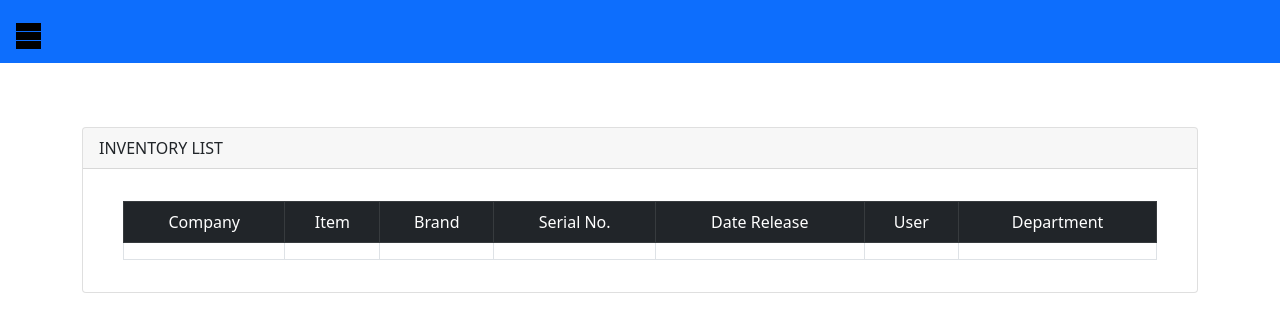
After one commit to joeygracesabusido/admin-apps-dgc, a FastAPI app: template apps/templates/inventory/inventory_list.html in a window 1280 px wide. The commit adds this page. Shown: the top 332 px of the page. Run offline with FastAPI, Linux system fonts and the light colour scheme; the template is opened without the code that fills it, so the values that code supplies are empty; some libraries are stand-ins or nearby versions.

Commit message:
07.17.2024 4:54 PM

```diff
--- a/apps/main.py
+++ b/apps/main.py
@@ -7,10 +7,11 @@ from starlette.responses import PlainTextResponse
 # from .routes.login import login_router
 from apps.routes.admin import api
 from apps.routes.login import login_router
+from apps.routes.inventory import api_invt
 
 from apps.routes.graphql import graphql_app
 
-from apps.routes.inventory import api_inventory
+from apps.routes.inventory_temp import api_inventory
 
 from fastapi.staticfiles import StaticFiles
 
@@ -29,6 +30,7 @@ app.add_middleware(
 app.include_router(api, tags=["admin"])
 app.include_router(login_router)
 app.include_router(api_inventory)
+app.include_router(api_invt, tags=['inventory'])
 
 # Mount Strawberry's GraphQL app onto FastAPI
 app.mount("/graphql", graphql_app)
--- a/apps/routes/inventory.py
+++ b/apps/routes/inventory.py
@@ -2,22 +2,56 @@ from fastapi import APIRouter, Body, HTTPException, Depends, Request, Response,
 from fastapi.templating import Jinja2Templates
 from fastapi.responses import HTMLResponse
 from typing import Union, List, Optional
-from datetime import datetime, date , timedelta
-from fastapi.responses import JSONResponse
 
-from pydantic import BaseModel
 
-from  ..authentication.authenticate_user import get_current_user
+from datetime import datetime, timedelta
 
-api_inventory= APIRouter()
+
+from  ..database.mongodb import create_mongo_client
+mydb = create_mongo_client()
+
+
+from ..authentication.utils import OAuth2PasswordBearerWithCookie
+
+from jose import jwt
+
+JWT_SECRET = 'myjwtsecret'
+ALGORITHM = "HS256"
+ACCESS_TOKEN_EXPIRE_MINUTES = 30
+
+api_invt = APIRouter()
 templates = Jinja2Templates(directory="apps/templates")
 
 
-@api_inventory.get("/employee-list/", response_class=HTMLResponse)
-async def api_login(request: Request,username: str = Depends(get_current_user)):
-    return templates.TemplateResponse("inventory/employee.html", {"request": request})
+
+from fastapi.security import OAuth2PasswordBearer, OAuth2PasswordRequestForm
+
+oauth_scheme = OAuth2PasswordBearerWithCookie(tokenUrl="token")
+
+# oauth_scheme = OAuth2PasswordBearer(tokenUrl="token")
 
 
-@api_inventory.get("/api-update-employee-list/{id}", response_class=HTMLResponse)
-async def api_update_employee_html(request: Request,username: str = Depends(get_current_user)):
-    return templates.TemplateResponse("inventory/update_employee.html", {"request": request})
+
+from passlib.context import CryptContext
+
+pwd_context = CryptContext(schemes=["bcrypt"], deprecated="auto")
+
+
+
+@api_invt.get('/get-user')
+async def find_all_user(token: str = Depends(oauth_scheme)):
+    """This function is querying all user account"""
+    result = mydb.login.find()
+
+    user_data = [
+        {
+             "fullname": i["fullname"],
+            "username": i["username"],
+            "password": i['password'],
+            "created": i["created"]
+
+        }
+        for i in result
+    ]
+
+    return user_data
--- a/apps/routes/login.py
+++ b/apps/routes/login.py
@@ -93,12 +93,9 @@ def login(username1: Optional[str],password1:Optional[str],response:Response):
 
     user = authenticate_user(username,password)
 
+    print(user)
 
-    print (user)
-
-
-
-    if user is not None:
+    if user :
         access_token = create_access_token(
                 data = {"sub": username,"exp":datetime.utcnow() + timedelta(ACCESS_TOKEN_EXPIRE_MINUTES)},
                 expires_delta=timedelta(minutes=ACCESS_TOKEN_EXPIRE_MINUTES)
@@ -109,32 +106,34 @@ def login(username1: Optional[str],password1:Optional[str],response:Response):
         response.set_cookie(key="access_token", value=f'Bearer {jwt_token}',httponly=True)
         # return response
 
-        return {"access_token": jwt_token, "token_type": "bearer"}
+    elif user == False:
+        raise HTTPException(
+            status_code=401,
+            detail= "Username and Password Did not Match",
+            # headers={"WWW-Authenticate": "Basic"},
+        )
 
-        # raise HTTPException(
-        #     status_code=400,
-        #     detail= "Username & Password does not Match",
-        #     # headers={"WWW-Authenticate": "Basic"},
-        # )
+    elif user == None:
+             raise HTTPException(
+            status_code=400,
+            detail= "UnAthorized",
+            # headers={"WWW-Authenticate": "Basic"},
+        )
 
 
+    # if user is None:
 
 
-    elif not user:
-        # raise HTTPException(status_code=400, detail="Incorrect username or password")
-
-
-
-        raise HTTPException(
-            status_code=400,
-            detail= "Unauthorized",
-            # headers={"WWW-Authenticate": "Basic"},
-        )
-        # raise HTTPException(
-        #     status_code=status.HTTP_401_UNAUTHORIZED,
-        #     detail= "Your not Enrolled",
-        #     # headers={"WWW-Authenticate": "Basic"},
-        # )
+    #     raise HTTPException(
+    #         status_code=400,
+    #         detail= "UnAthorized",
+    #         # headers={"WWW-Authenticate": "Basic"},
+    #     )
+    # raise HTTPException(
+    #     status_code=status.HTTP_401_UNAUTHORIZED,
+    #     detail= "Your not Enrolled",
+    #     # headers={"WWW-Authenticate": "Basic"},
+    # )
 
 
 
--- a/apps/static/login_function.js
+++ b/apps/static/login_function2.js
@@ -17,11 +17,11 @@ const login = async () => {
             // document.querySelector('#alert').innerHTML = 'Login successful';
             window.location.assign("/dashboard/")
             // Redirect or perform any other actions on successful login
-        } else if (response.status === 400) {
+        } else if (response.status === 401) {
             // Incorrect password or username
             document.querySelector('#alert').innerHTML = 'Incorrect Password or Username';
 
-        } else if (response.status === 401) {
+        } else if (response.status === 400) {
             // Incorrect password or username
             document.querySelector('#alert').innerHTML = 'Unauthorized';
 
--- a/apps/templates/dashboard.html
+++ b/apps/templates/dashboard.html
@@ -53,7 +53,7 @@
         <li class="dropdown">
             <a href="#" class="dropdown-toggle">Inventory</a>
             <ul class="dropdown-menu">
-              <li><a href="/employee-list/">Employee List</a></li>
+              <li><a href="/inventory-list/">Inventory List</a></li>
 
             </ul>
         </li>
--- /dev/null
+++ b/apps/templates/inventory/inventory_list.html
@@ -0,0 +1,361 @@
+{% extends 'dashboard.html' %}
+
+{% block content %}
+
+<script src="https://code.jquery.com/jquery-3.7.1.js" integrity="sha256-eKhayi8LEQwp4NKxN+CfCh+3qOVUtJn3QNZ0TciWLP4=" crossorigin="anonymous"></script>
+<!-- <link rel="stylesheet" type="text/css" href="https://cdn.datatables.net/1.11.3/css/jquery.dataTables.css">
+<script type="text/javascript" charset="utf8" src="https://cdn.datatables.net/1.11.3/js/jquery.dataTables.js"></script> -->
+
+<link href="https://cdn.datatables.net/v/dt/dt-2.0.7/b-3.0.2/b-html5-3.0.2/date-1.5.2/datatables.min.css" rel="stylesheet">
+<link href="https://cdn.datatables.net/buttons/3.0.2/css/buttons.dataTables.min.css" rel="stylesheet">
+
+<!-- Other CSS and JS files -->
+<link rel="stylesheet" type="text/css" href="/static/style.css">
+<link href="https://cdn.jsdelivr.net/npm/bootstrap@5.0.2/dist/css/bootstrap.min.css" rel="stylesheet" integrity="sha384-EVSTQN3/azprG1Anm3QDgpJLIm9Nao0Yz1ztcQTwFspd3yD65VohhpuuCOmLASjC" crossorigin="anonymous">
+<script src="https://cdn.jsdelivr.net/npm/@popperjs/core@2.9.2/dist/umd/popper.min.js" integrity="sha384-IQsoLXl5PILFhosVNubq5LC7Qb9DXgDA9i+tQ8Zj3iwWAwPtgFTxbJ8NT4GN1R8p" crossorigin="anonymous"></script>
+<script src="https://cdn.jsdelivr.net/npm/bootstrap@5.0.2/dist/js/bootstrap.min.js" integrity="sha384-cVKIPhGWiC2Al4u+LWgxfKTRIcfu0JTxR+EQDz/bgldoEyl4H0zUF0QKbrJ0EcQF" crossorigin="anonymous"></script>
+
+<div id="container" class="container mt-4">
+
+
+<!-- =================================this is for modal update cash advance============================= -->
+              <!-- <div class="modal" id="update_hdmf_loan_modal" tabindex="-1">
+                <div class="modal-dialog modal-lg">
+                  <div class="modal-content">
+                    <div class="modal-header">
+                      <h5 class="modal-title">Update HDMF Loan Deduction</h5>
+                      <button type="button" class="btn-close" data-bs-dismiss="modal" aria-label="Close"></button>
+                    </div>
+                    <div class="modal-body">
+
+
+                      <div class="row g-2">
+                        <div class="col-md">
+                          <div class="form-floating">
+                            <input type="text" class="form-control" id="update_id" >
+                            <label for="floatingInputGrid"class="label-large" >Update ID</label>
+                          </div>
+                        </div>
+
+                        <div class="col-md">
+                          <div class="form-floating">
+                            <input type="number" class="form-control" id="update_amount_deduction" >
+                            <label for="floatingInputGrid" class="label-large">Amount Deduction</label>
+
+
+                          </div>
+                        </div>
+
+
+
+
+
+                      </div>
+
+
+                      <div class="row g-2">
+
+
+
+
+                        <div class="col-md">
+                          <div class="form-floating">
+                            <input type="text" class="form-control" id="update_employee_id_id" hidden >
+
+
+
+                          </div>
+                        </div>
+
+
+                      </div>
+
+                    </div>
+                    <div class="modal-footer">
+                      <button type="button" class="btn btn-secondary" data-bs-dismiss="modal">Close</button>
+                      <button type="button" class="btn btn-primary" id="btn_save_changes">Save changes</button>
+                    </div>
+                  </div>
+                </div>
+              </div>
+     -->
+
+    <!-- ==========================================HDMF  Frame ===================================
+
+            <h2>INSERT EMPLOYEE </h2>
+
+            <div class="row g-4">
+                <div class="col-md">
+                  <div class="form-floating">
+                    <input type="text" class="form-control" id="employee_id" >
+                    <label for="floatingInputGrid"class="label-large" >Employee ID</label>
+                  </div>
+                </div>
+
+
+
+                <div class="col-md">
+                  <div class="form-floating">
+                    <input type="text" class="form-control" id="employee_name" >
+                    <label for="floatingInputGrid" class="label-large">Employee Name</label>
+
+
+                  </div>
+                </div>
+
+
+                <div class="col-md">
+                  <div class="form-floating">
+                    <input type="text" class="form-control" id="nationality" >
+                    <label for="floatingInputGrid" class="label-large">Nationality</label>
+
+
+                  </div>
+                </div>
+
+                <div class="col-md">
+                  <div class="form-floating">
+                    <input type="text" class="form-control" id="sponsor" >
+                    <label for="floatingInputGrid"class="label-large" >Sponsor</label>
+                  </div>
+                </div>
+
+            </div>
+
+            <br>
+
+            <div class="row g-4">
+
+
+
+
+              <div class="col-md">
+                <div class="form-floating">
+                  <input type="date" class="form-control" id="contract_start_date" >
+                  <label for="floatingInputGrid" class="label-large">Contract Strart Date</label>
+
+
+                </div>
+              </div>
+
+
+              <div class="col-md">
+                <div class="form-floating">
+                  <input type="date" class="form-control" id="join_date" >
+                  <label for="floatingInputGrid" class="label-large">Join Date</label>
+
+
+                </div>
+              </div>
+
+
+              <div class="col-md">
+                <div class="form-floating">
+                  <input type="date" class="form-control" id="birth_date" >
+                  <label for="floatingInputGrid" class="label-large">Birth Date</label>
+
+
+                </div>
+              </div>
+
+
+              <div class="col-md">
+                <div class="form-floating">
+                  <input type="date" class="form-control" id="contract_expire_date" >
+                  <label for="floatingInputGrid" class="label-large">Contract Expiry</label>
+
+
+                </div>
+              </div>
+
+
+              <div class="col-md">
+                <div class="form-floating">
+                  <input type="text" class="form-control" id="employee_grade" >
+                  <label for="floatingInputGrid"class="label-large" >Employee Grade</label>
+                </div>
+              </div>
+
+
+              <div class="col-md">
+                <div class="form-floating">
+                  <input type="text" class="form-control" id="job_family" >
+                  <label for="floatingInputGrid"class="label-large" >Job Family</label>
+                </div>
+              </div>
+
+
+
+
+
+          </div>
+          <br>
+            <div class="row g-3">
+
+              <div class="col-md">
+                <div class="form-floating">
+                  <input type="text" class="form-control" id="cost_center" >
+                  <label for="floatingInputGrid" class="label-large">Cost Center</label>
+
+
+                </div>
+              </div>
+
+              <div class="col-md">
+                <div class="form-floating">
+                  <input type="text" class="form-control" id="description" >
+                  <label for="floatingInputGrid"class="label-large" >Description</label>
+                </div>
+              </div>
+
+                <div class="col-md">
+                    <div class="form-floating">
+                      <input type="text" class="form-control" id="division" >
+                      <label for="floatingInputGrid"class="label-large" >Division</label>
+                    </div>
+                  </div>
+
+                  <div class="col-md">
+                    <div class="form-floating">
+                      <input type="text" class="form-control" id="position" >
+                      <label for="floatingInputGrid" class="label-large">Position</label>
+
+
+                    </div>
+                  </div>
+
+                <div class="col-md">
+                    <div class="form-floating">
+                        <select class="form-select" id="is_active" aria-label="Floating label select example">
+
+                            <option selected>----select menu----</option>
+                            <option value="true">True</option>
+                            <option value="false">False</option>
+
+                        </select>
+                      <label for="floatingInputGrid" class="label-large">Status Active/In Active</label>
+
+                    </div>
+
+                  </div>
+
+
+
+
+
+            </div>
+
+
+            <br>
+
+
+            <button type="button" id="btn_save_employee" class="btn btn-primary" data-bs-dismiss="modal">Save</button>
+
+            <br>
+
+            <br>
+     -->
+            <div class="card">
+                <div class="card-header">
+
+                    INVENTORY  LIST
+                <!-- ELECTRICITY DATA
+                <button type="button" class="btn btn-primary" data-bs-toggle="modal" id="btn_insert_electric_data"
+                    >
+                    Add Electricty Consumption
+                </button>
+
+                <button type="button" class="btn btn-primary"  id="btn_meralco_info"
+                    style="width: 190px;">
+                    Add Meralco Details
+                </button> -->
+
+                <!-- <button type="button" class="btn btn-primary btn-right"  id="btn_update_hdmf_loan"
+                      data-bs-toggle="modal" >
+                    Update HDMF
+                </button> -->
+
+                </div>
+                <div class="card-body">
+                <div class="container">
+                    <div class="container mt-3">
+
+                        <table id="table_employee_list" class="table table-bordered"  style="text-align: center;">
+                            <thead class="table-dark">
+                                <tr>
+
+                                    <td>Company</td>
+                                    <td>Item</td>
+                                    <td>Brand</td>
+                                    <td>Serial No.</td>
+                                    <td>Date Release</td>
+                                    <td>User</td>
+                                    <td>Department</td>
+
+
+                                </tr>
+                            </thead>
+                            <tbody id="table_employee_list">
+
+
+                                    <tr>
+                                        <td></td>
+                                        <td></td>
+                                        <td></td>
+                                        <td></td>
+                                        <td></td>
+                                        <td></td>
+                                        <td></td>
+
+                                    </tr>
+
+
+                            </tbody>
+
+
+
+                        </table>
+
+
+
+
+                </div>
+
+
+                </div>
+                </div>
+            </div>
+
+        </div>
+
+
+
+
+
+
+
+    <!-- Add Bootstrap JS and Popper.js -->
+    <script src="https://cdn.jsdelivr.net/npm/bootstrap@5.0.2/dist/js/bootstrap.bundle.min.js" integrity="sha384-MrcW6ZMFYlzcLA8Nl+NtUVF0sA7MsXsP1UyJoMp4YLEuNSfAP+JcXn/tWtIaxVXM" crossorigin="anonymous"></script>
+
+    <script src="/static/employee_function.js"></script>
+
+    <!-- <script src="/apps/static/employee_function.js"></script> -->
+
+
+
+    <script src="https://code.jquery.com/jquery-3.5.1.min.js"></script>
+    <script src="https://cdn.datatables.net/v/dt/dt-2.0.7/b-3.0.2/b-html5-3.0.2/date-1.5.2/datatables.min.js"></script>
+    <script src="https://cdn.datatables.net/buttons/3.0.2/js/dataTables.buttons.min.js"></script>
+
+
+    <script>
+      //  let table = new DataTable('#table_employee_list');
+    //   $(document).ready(function() {
+    //     $('#table_employee_list').DataTable();
+    // });
+    </script>
+
+
+
+
+{% endblock %}
--- a/apps/templates/login.html
+++ b/apps/templates/login.html
@@ -68,7 +68,7 @@
     <button type="button" id="BtnLogin" class="btn btn-primary">Submit</button>
   </form>
 
-  <script src="static/login_function.js"></script>
+  <script src="static/login_function2.js"></script>
 
 </body>
 </html>
```
Also changed, not shown: apps/routes/inventory_temp.py (added, +27 -0 lines).
